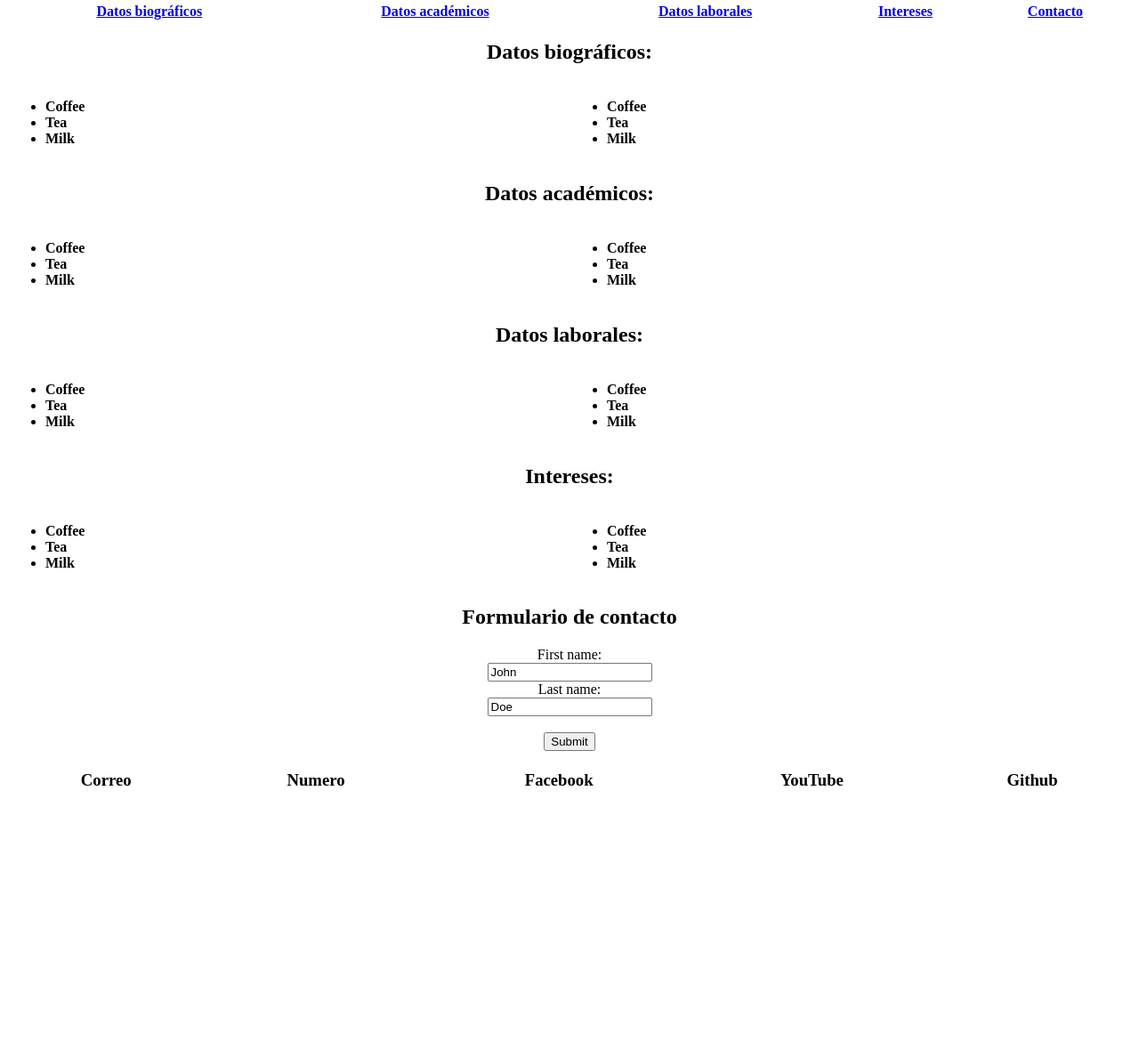
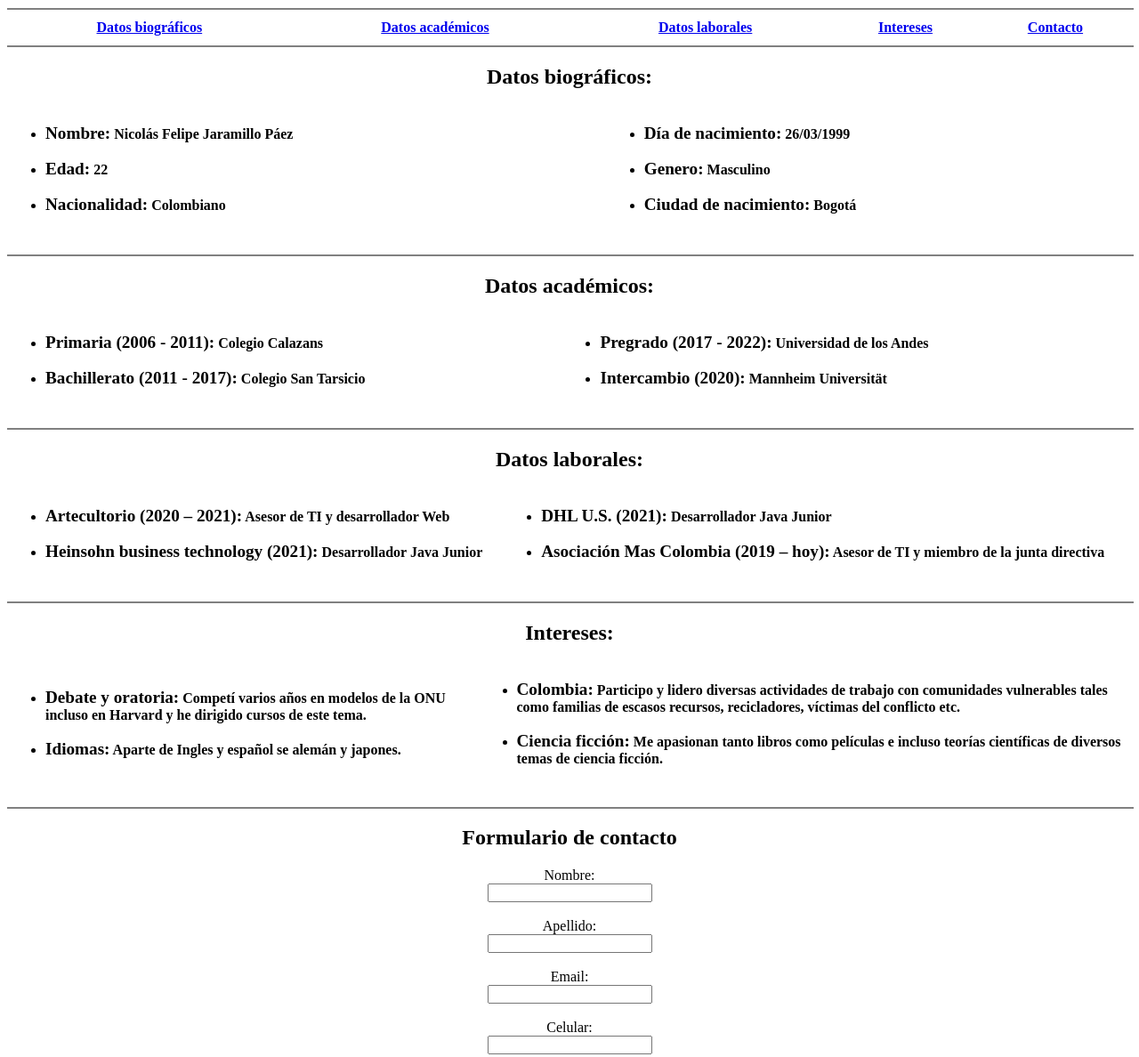
Before and after one commit to nfJaramillo/simpleHTML-practice, a plain HTML site: page index.html in a window 1280 px wide. Shown: the part 201-1389 px from the top of the page at 89% size. Before the commit the page ends 1119 px from the top, so only its background shows below. Drawn offline with Linux system fonts and the light colour scheme.

Commit message:
Final version

```diff
--- a/index.html
+++ b/index.html
@@ -5,7 +5,7 @@
     <meta charset="UTF-8">
     <meta http-equiv="X-UA-Compatible" content="IE=edge">
     <meta name="viewport" content="width=device-width, initial-scale=1.0">
-    <title>Document</title>
+    <title>Nicola's website</title>
 </head>
 
 <body>
@@ -25,6 +25,8 @@
         </table>
     </section>
 
+    <hr size="2" width="100%" color="grey">
+
     <section id="Navigation bar">
         <table width="100%">
             <tr>
@@ -37,22 +39,25 @@
         </table>
     </section>
 
+    <hr size="2" width="100%" color="grey">
+
     <section id="Datos biográficos">
         <h2 align="center"> Datos biográficos:</h2>
         <table width="100%">
             <tr>
                 <th align="left">
                     <ul>
-                        <li>Coffee</li>
-                        <li>Tea</li>
-                        <li>Milk</li>
+                        <li> <big>Nombre:</big> Nicolás Felipe Jaramillo Páez</li> <br>
+                        <li><big>Edad:</big> 22</li> <br>
+                        <li><big>Nacionalidad:</big> Colombiano</li> <br>
+
                     </ul>
                 </th>
-                <th align="left">
-                    <ul>
-                        <li>Coffee</li>
-                        <li>Tea</li>
-                        <li>Milk</li>
+                <th >
+                    <ul align="left">
+                        <li><big>Día de nacimiento:</big> 26/03/1999</li> <br>
+                        <li><big>Genero:</big> Masculino</li> <br>
+                        <li><big>Ciudad de nacimiento:</big> Bogotá</li> <br>
                     </ul>
                 </th>
 
@@ -61,22 +66,22 @@
 
     </section>
 
+    <hr size="2" width="100%" color="grey">
+
     <section id="Datos académicos">
         <h2 align="center"> Datos académicos:</h2>
         <table width="100%">
             <tr>
                 <th align="left">
                     <ul>
-                        <li>Coffee</li>
-                        <li>Tea</li>
-                        <li>Milk</li>
+                        <li><big>Primaria (2006 - 2011):</big> Colegio Calazans</li> <br>
+                        <li><big>Bachillerato (2011 - 2017):</big> Colegio San Tarsicio</li> <br>
                     </ul>
                 </th>
                 <th align="left">
                     <ul>
-                        <li>Coffee</li>
-                        <li>Tea</li>
-                        <li>Milk</li>
+                        <li><big>Pregrado (2017 - 2022):</big> Universidad de los Andes</li> <br>
+                        <li><big>Intercambio (2020):</big> Mannheim Universität</li> <br>
                     </ul>
                 </th>
 
@@ -84,22 +89,22 @@
         </table>
     </section>
 
+    <hr size="2" width="100%" color="grey">
+
     <section id="Datos laborales">
         <h2 align="center"> Datos laborales:</h2>
         <table width="100%">
             <tr>
                 <th align="left">
                     <ul>
-                        <li>Coffee</li>
-                        <li>Tea</li>
-                        <li>Milk</li>
+                        <li><big>Artecultorio (2020 – 2021):</big>  Asesor de TI y desarrollador Web</li> <br>
+                        <li><big>Heinsohn business technology (2021):</big> Desarrollador Java Junior</li> <br>
                     </ul>
                 </th>
                 <th align="left">
                     <ul>
-                        <li>Coffee</li>
-                        <li>Tea</li>
-                        <li>Milk</li>
+                        <li><big>DHL U.S. (2021):</big> Desarrollador Java Junior</li> <br>
+                        <li><big>Asociación Mas Colombia (2019 – hoy):</big> Asesor de TI y miembro de la junta directiva</li> <br>
                     </ul>
                 </th>
 
@@ -107,22 +112,22 @@
         </table>
     </section>
 
+    <hr size="2" width="100%" color="grey">
+
     <section id="Intereses">
         <h2 align="center"> Intereses:</h2>
         <table width="100%">
             <tr>
                 <th align="left">
                     <ul>
-                        <li>Coffee</li>
-                        <li>Tea</li>
-                        <li>Milk</li>
+                        <li><big>Debate y oratoria:</big> Competí varios años en modelos de la ONU incluso en Harvard y he dirigido cursos de este tema.</li> <br>
+                        <li><big>Idiomas:</big> Aparte de Ingles y español se alemán y japones.</li> <br>
                     </ul>
                 </th>
                 <th align="left">
                     <ul>
-                        <li>Coffee</li>
-                        <li>Tea</li>
-                        <li>Milk</li>
+                        <li><big>Colombia:</big> Participo y lidero diversas actividades de trabajo con comunidades vulnerables tales como familias de escasos recursos, recicladores, víctimas del conflicto etc.</li> <br>
+                        <li><big>Ciencia ficción:</big> Me apasionan tanto libros como películas e incluso teorías científicas de diversos temas de ciencia ficción.</li> <br>
                     </ul>
                 </th>
 
@@ -130,27 +135,33 @@
         </table>
     </section>
 
-
+    <hr size="2" width="100%" color="grey">
 
     <section id="Form">
         <h2 align="Center">Formulario de contacto</h2>
         <form align="Center">
-            <label for="fname">First name:</label><br>
-            <input type="text" id="fname" name="fname" value="John"><br>
-            <label for="lname">Last name:</label><br>
-            <input type="text" id="lname" name="lname" value="Doe"><br><br>
+            <label for="fname">Nombre:</label><br>
+            <input type="text" id="fname" name="fname" ><br><br>
+            <label for="lname">Apellido:</label><br>
+            <input type="text" id="lname" name="lname" ><br><br>
+            <label for="email">Email:</label><br>
+            <input type="email" id="lname" name="lname" ><br><br>
+            <label for="email">Celular:</label><br>
+            <input type="number" id="lname" name="lname" ><br><br>
             <input type="submit" value="Submit">
         </form>
     </section>
 
+    <hr size="2" width="100%" color="grey">
+
     <section id="Footer">
-        <table width="100%">
-            <tr>
-                <th><h3>   Correo </h3> </th>
-                <th><h3>   Numero </h3></th>
-                <th><h3>   Facebook</h3></th>
-                <th><h3>   YouTube</h3></th>
-                <th><h3>   Github</h3></th>
+        <table width="100%" >
+            <tr">
+                <th><a href="https://www.youtube.com/channel/UCQnf4R0wJsdH74rcz8zFjMQ">Youtube</a></th>
+                <th><a href="https://www.facebook.com/nicolas.jaramillo.393">Facebook</a></th>
+                <th><a href="https://github.com/nfJaramillo">GitHub</a></th>
+
+
             </tr>
         </table>
     </section>
```
